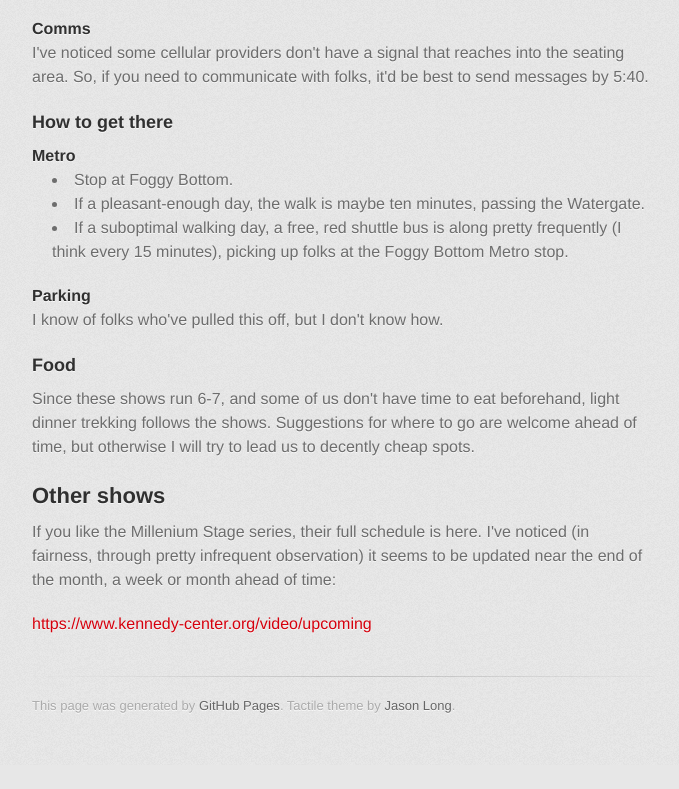
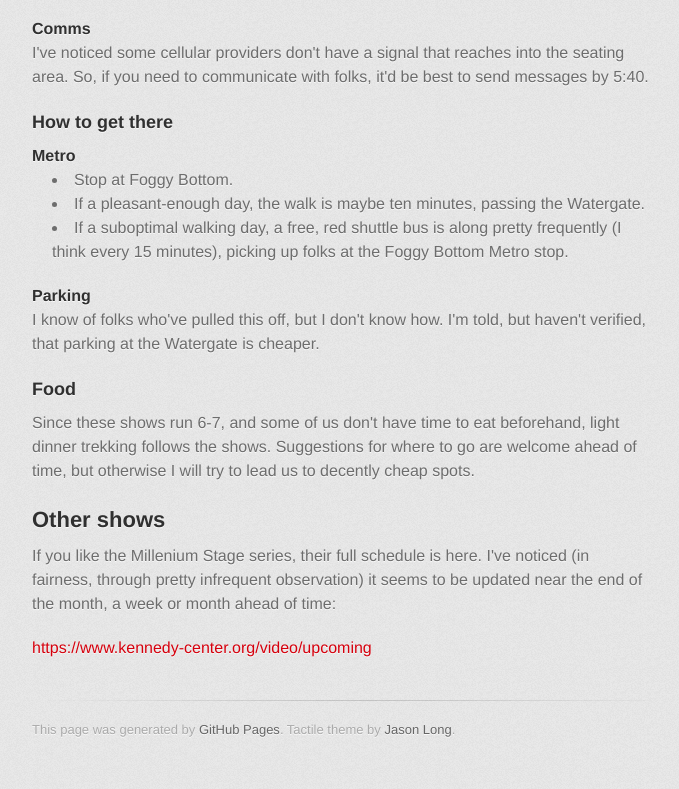
Before and after one commit to ajnelson/ajnelson.github.io, a plain HTML site: page kco.html in a window 1280 px wide. Shown: the part 1078-1867 px from the top of the page, without its empty margins (298-977 px from the left). Before the commit the page ends 1843 px from the top, so only its background shows below. Drawn offline with Linux system fonts and the light colour scheme; a web font is replaced by a local one.

Commit message:
Add some provided parking info

```diff
--- a/kco.html
+++ b/kco.html
@@ -72,7 +72,7 @@
 
           <h4>Parking</h4>
 
-          <p>I know of folks who've pulled this off, but I don't know how.</p>
+          <p>I know of folks who've pulled this off, but I don't know how.  I'm told, but haven't verified, that parking at the Watergate is cheaper.</p>
 
 
           <h3>Food</h3>
```
